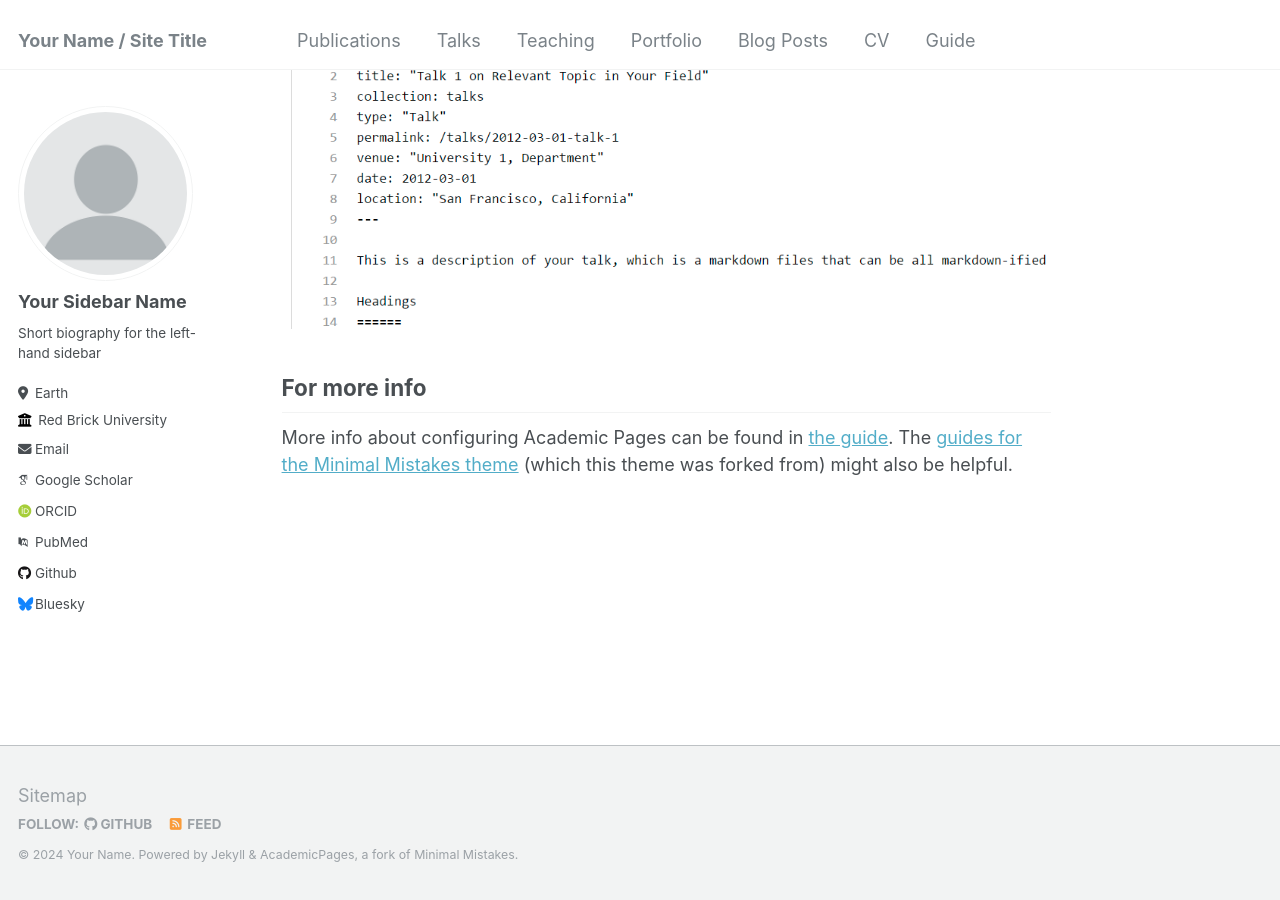
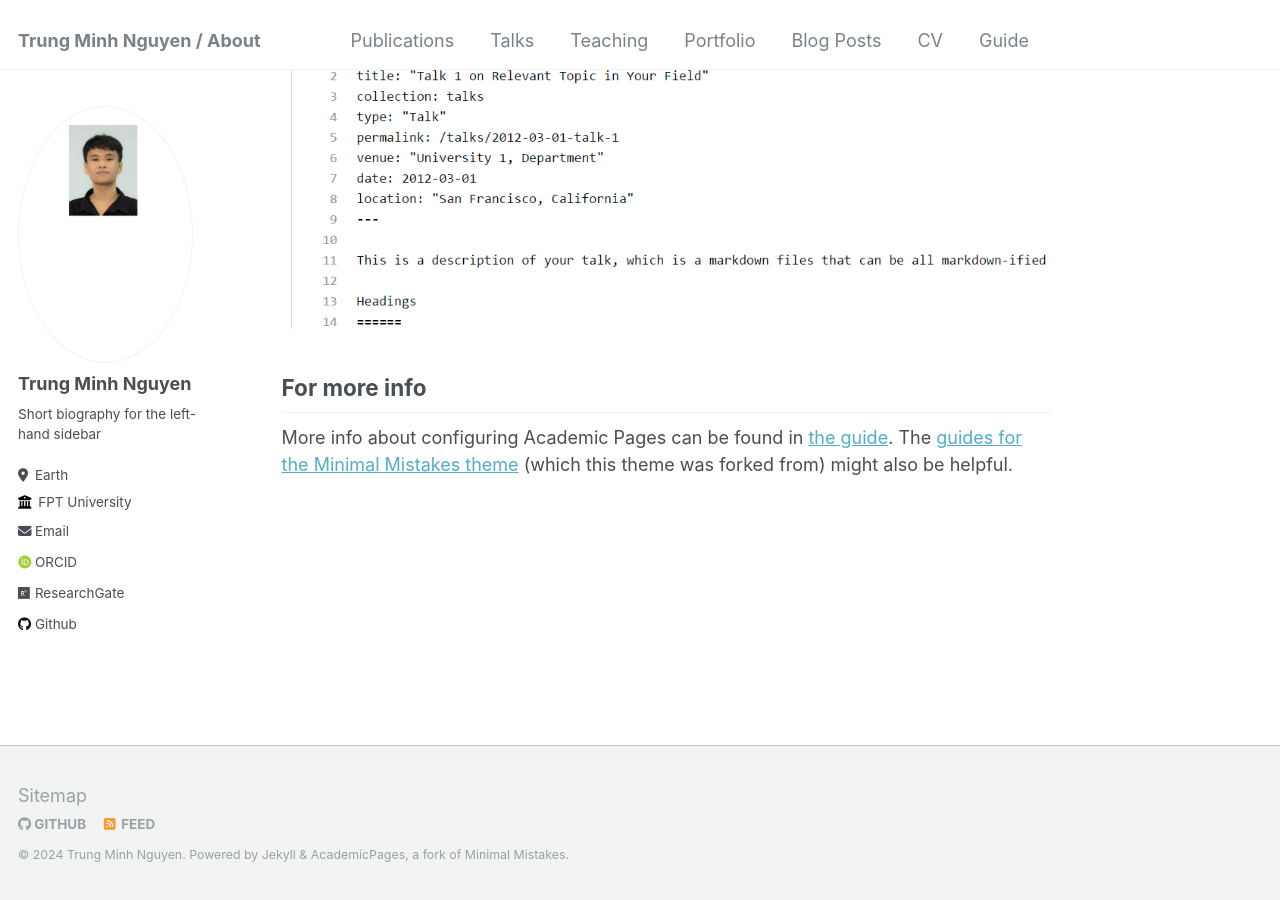
Before and after one commit to nmihtrug/nmihtrug.github.io_temp, a Jekyll site: the page built from _pages/about.md, in a window 1280 px wide and 900 px high, scrolled down 2660 px. Built offline with Jekyll 4.4.1, drawn with Linux system fonts in a browser that asks for light colours; some web fonts are replaced.

Commit message:
modified: avatar

```diff
--- a/_config.yml
+++ b/_config.yml
@@ -7,48 +7,48 @@
 # server process.
 
 # Basic Site Settings
-locale                   : "en-US"
-title                    : "Your Name / Site Title"
+locale                   : "vi-VN"
+title                    : "Trung Minh Nguyen / About"
 title_separator          : "-"
-name                     : &name "Your Name"
+name                     : &name "Trung Minh Nguyen"
 description              : &description "personal description"
-url                      : https://academicpages.github.io # the base hostname & protocol for your site e.g. "https://mmistakes.github.io"
+url                      : https://nmihtrug.github.io # the base hostname & protocol for your site e.g. "https://mmistakes.github.io"
 baseurl                  : "" # the subpath of your site, e.g. "/blog"
-repository               : "academicpages/academicpages.github.io"
+repository               : "nmihtrug/nmihtrug.github.io"
 
 # Site Author - The following control what appear as part of the author content on the side bar.
 #               If a field is blank the icon and link will not appear, otherwise it will be shown.
 #               Additional customization can be done by editing /_includes/author-profile.html
 author:
   # Biographic information
-  avatar           : "profile.png"
-  name             : "Your Sidebar Name"
+  avatar           : "avatar.png"
+  name             : "Trung Minh Nguyen"
   pronouns         : # example: "she/her"
   bio              : "Short biography for the left-hand sidebar"
   location         : "Earth"
-  employer         : "Red Brick University"
+  employer         : "FPT University"
   uri              : # URL
-  email            : "none@example.org"
+  email            : "trung.nguyenminh7804@gmail.com"
 
   # Academic websites
   arxiv            : # URL - Update with the correct link to your profile
-  googlescholar    : "https://scholar.google.com/citations?user=PS_CX0AAAAAJ"
+  googlescholar    :
   impactstory      : # URL
-  orcid            : "http://orcid.org/yourorcidurl"
+  orcid            : "http://orcid.org/0009-0007-0504-3412"
   semantic         : # URL
-  pubmed           : "https://www.ncbi.nlm.nih.gov/pubmed/?term=john+snow"
-  researchgate     : # URL
+  pubmed           :
+  researchgate     : "https://www.researchgate.net/profile/Nguyen-Trung-68" # URL
 
   # Repositories and software development
   bitbucket        : # Username - Update with your username on the site
   codepen          : # Username
   dribbble         : # Username
-  github           : "academicpages"
+  github           : "nmihtrug"
   kaggle           : # Username
   stackoverflow    : # User number or user number and name (i.e., use "1" or "1/jeff-atwood")
 
   # Social media
-  bluesky          : "bsky.app" # Replace this with you Bluesky username
+  bluesky          : # Replace this with you Bluesky username
   facebook         : # Username
   flickr           : # Username
   foursquare       : # Username
```
Also changed, not shown: images/avatar.png (added), images/profile.png (deleted).
